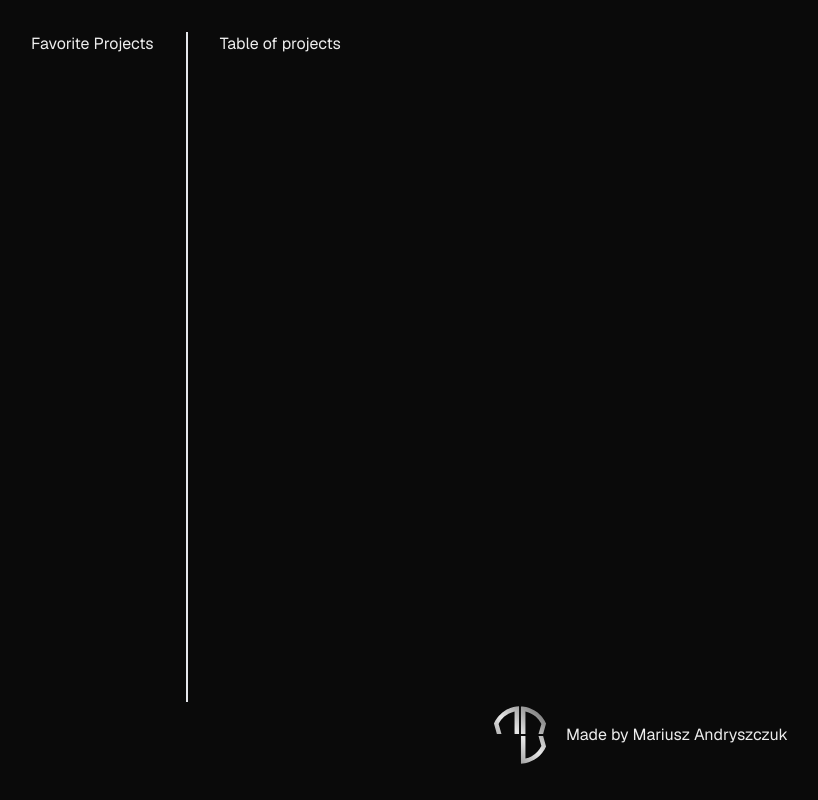
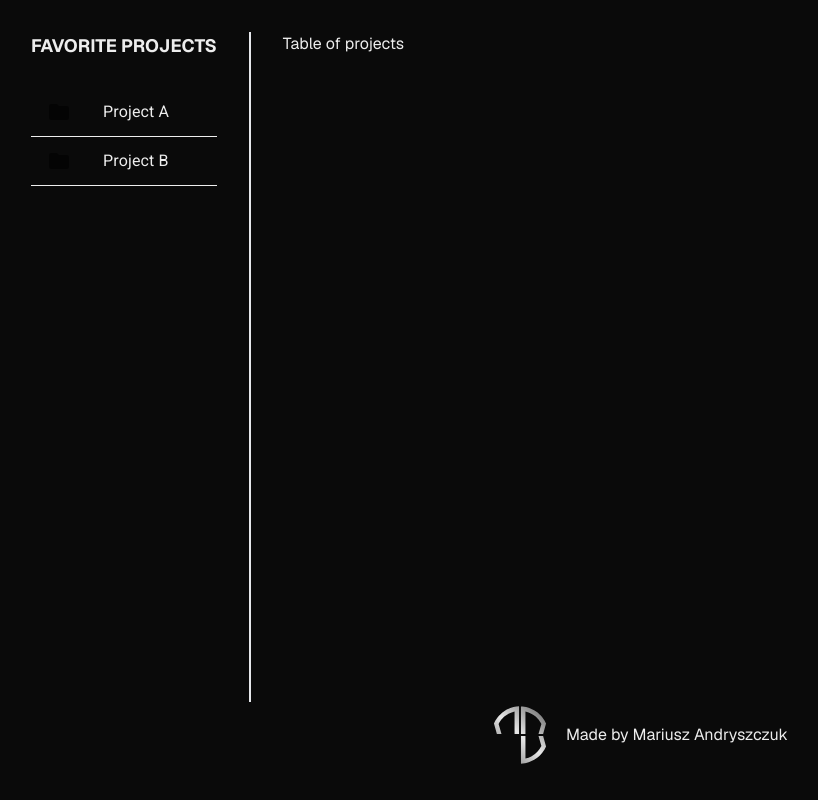
Before and after one commit to Mario-Boss/projects-list, a Next.js app: page /projects in a window 1280 px wide. Shown: the whole page, without its empty margins (1-819 px from the left). Built offline with nearby package versions, Linux system fonts and the light colour scheme.

Commit message:
injected FavoriteProjects component to the left sidebar in the projects layout

```diff
--- a/src/app/projects/layout.jsx
+++ b/src/app/projects/layout.jsx
@@ -1,7 +1,12 @@
+import FavoriteProjects from "@/components/FavoriteProjects";
+
 export default async function ProjectsLayout({ children }) {
   return (
     <>
-      <div className="flex-none pr-8 w-auto border-r-2 border-silver">Favorite Projects</div>
+      <div className="flex-none pr-8 w-auto border-r-2 border-silver">
+        <h2 className="font-bold uppercase text-lg">Favorite Projects</h2>
+        <FavoriteProjects />
+      </div>
       <div className="grow pl-8">{children}</div>
     </>
   );
```
